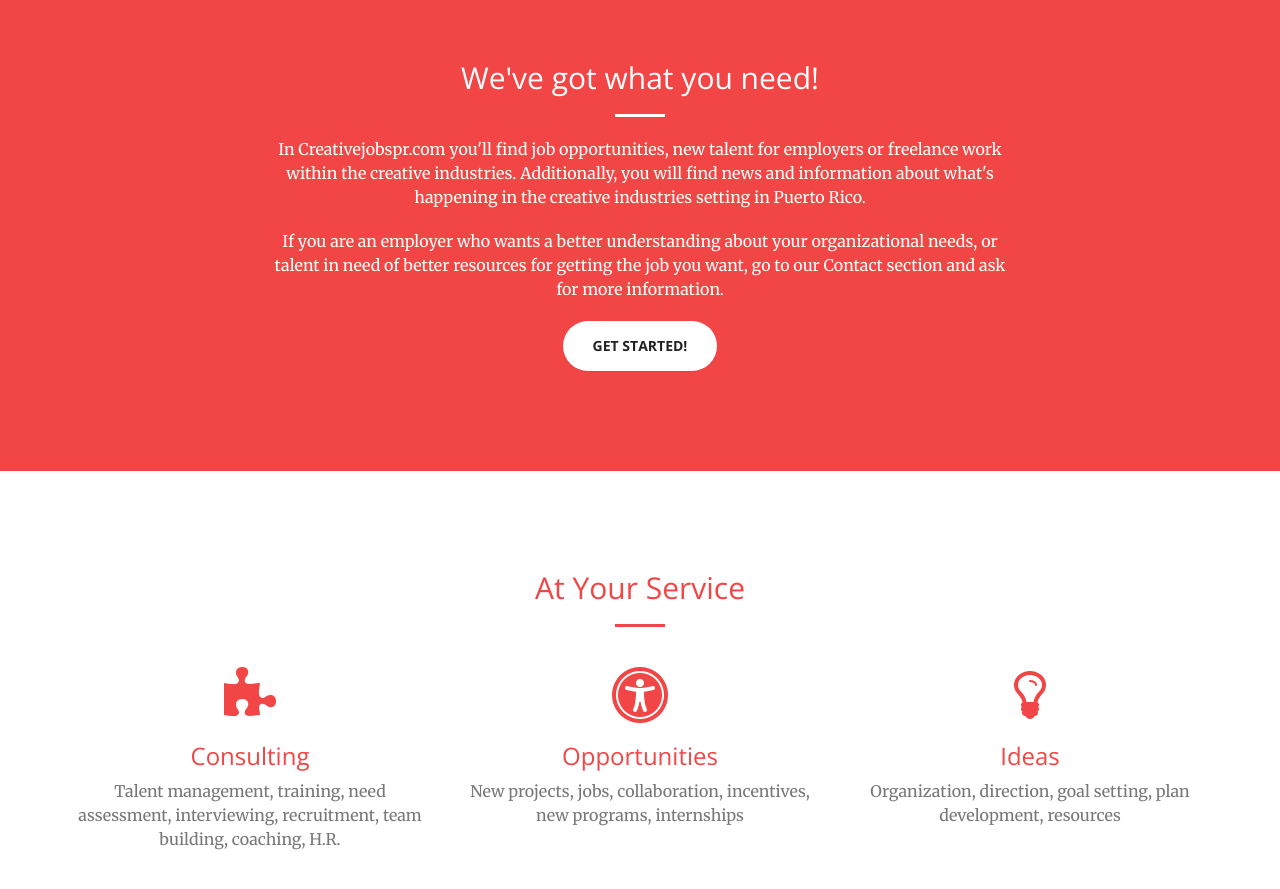
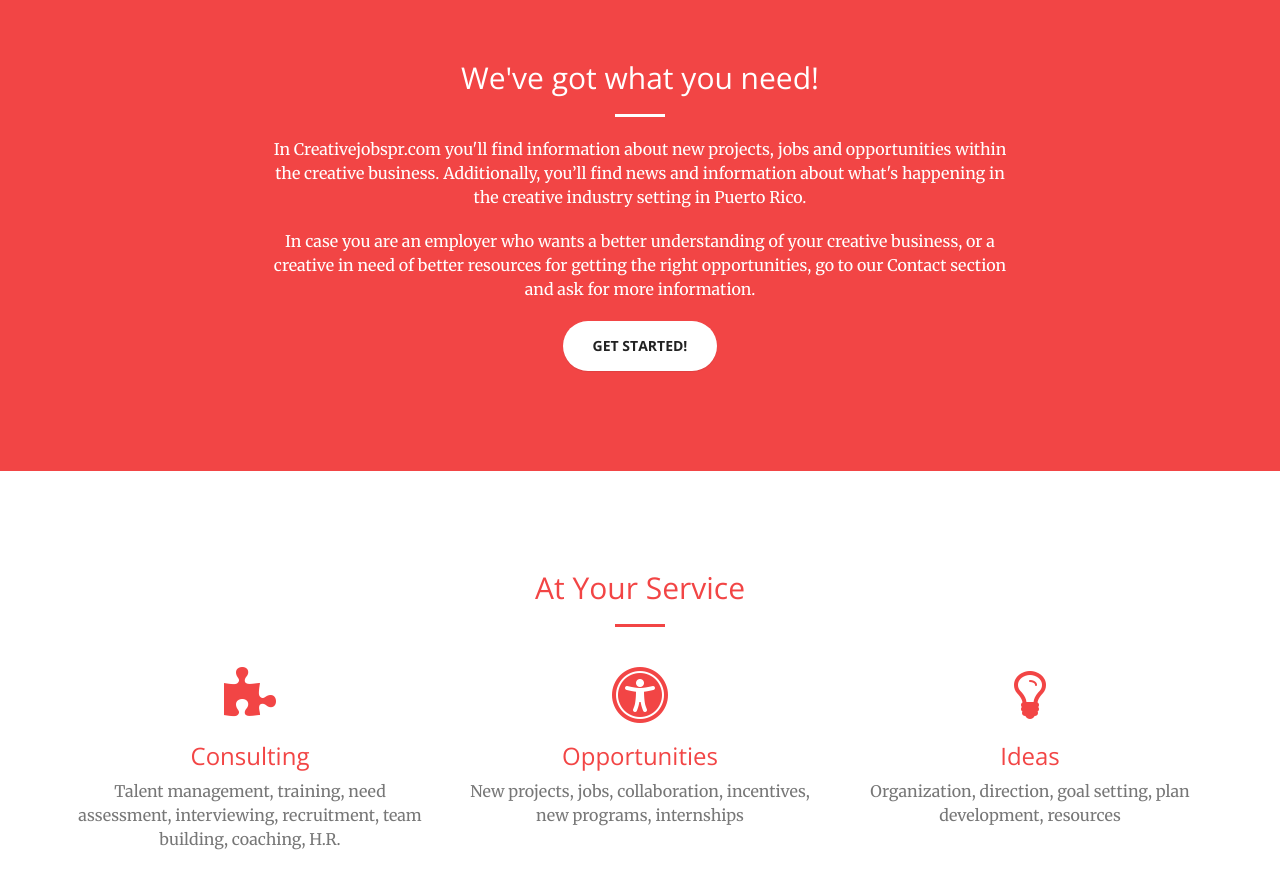
Before and after one commit to Iyien/creativejobspr, a website: page public/index.html in a window 1280 px wide. Shown: the part 1080-1969 px from the top of the page. Drawn offline with nearby package versions, Linux system fonts and the light colour scheme.

Commit message:
Add linkedin
Adding linkedin and update about us.

```diff
--- a/public/index.html
+++ b/public/index.html
@@ -101,9 +101,9 @@
                 <div class="col-lg-8 col-lg-offset-2 text-center">
                     <h2 class="section-heading">We've got what you need!</h2>
                     <hr class="light">
-                    <p class="text-faded">In Creativejobspr.com you'll find job opportunities, new talent for employers or freelance work within the creative industries. Additionally, you will find news and information about what's happening in the creative industries setting in Puerto Rico.
+                    <p class="text-faded">In Creativejobspr.com you'll find information about new projects, jobs and opportunities within the creative business. Additionally, you’ll find news and information about what's happening in the creative industry setting in Puerto Rico.
                     </p>
-                    <p class="text-faded">If you are an employer who wants a better understanding about your organizational needs, or talent in need of better resources for getting the job you want, go to our Contact section and ask for more information.
+                    <p class="text-faded">In case you are an employer who wants a better understanding of your creative business, or a creative in need of better resources for getting the right opportunities, go to our Contact section and ask for more information.
                     </p>
                     <a href="#services" id="second-btn" class="btn btn-default btn-xl">Get Started!</a>
                 </div>
@@ -242,7 +242,7 @@
                     <a href="#"><i class="fa fa-facebook-official fa-3x wow bounceIn" data-wow-delay=".1s"></i></a>
                 </div>
                 <div class="col-lg-2 text-center">
-                    <a href="#"><i class="fa fa-linkedin-square fa-3x wow bounceIn" data-wow-delay=".2s"></i></a>
+                    <a href="http://pr.linkedin.com/in/mcolontorres"><i class="fa fa-linkedin-square fa-3x wow bounceIn" data-wow-delay=".2s"></i></a>
                 </div>
                 <div class="col-lg-2 text-center">
                     <a href="contactus.html"><i class="fa fa-envelope fa-3x wow bounceIn" data-wow-delay=".3s"></i></a>
```
